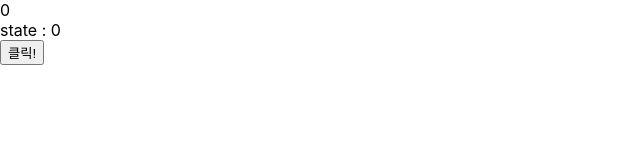
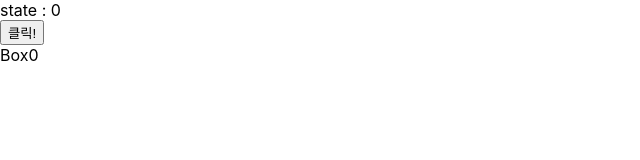
Before and after one commit to hhhyeon97/React, a React (Create React App) app: page / in a window 1280 px wide. Shown: the top 160 px of the page, without its empty margins (0-640 px from the left). Built offline with nearby package versions, Linux system fonts and the light colour scheme.

Commit message:
클래스컴포넌트

```diff
--- a/src/AppClass.js
+++ b/src/AppClass.js
@@ -1,9 +1,42 @@
 // 클래스 컴포넌트 기본 폼 불러오기 rcc
 
 import React, { Component } from 'react';
+import BoxClass from './component/BoxClass';
 
 export default class AppClass extends Component {
+  // 클래스 컴포넌트에서 state를 만드는 방식
+  // constructor : 생성자 / 컴포넌트가 실행될 때 호출이 되는 함수
+  // lifecycle 함수중 하나임 !
+  constructor(props) {
+    super(props);
+    // 클래스 컴포넌트에서는
+    // state라는 객체를 만들어 그 안에 원하는 state를 넣는 구조 !
+    this.state = {
+      counter2: 0,
+      num: 1,
+      value: 0,
+    };
+  }
+  // 클래스 컴포넌트에서는 한 번에 만들고 한 번에 업데이트 함
+  // 클래스 컴포넌트에서는 함수 만들 때 const 안 씀 !
+  increase = () => {
+    // this.setState : 클래스 컴포넌트에서 자동으로 제공하는 함수
+    // setState함수를 통해 값 변경
+    this.setState({
+      counter2: this.state.counter2 + 1,
+      value: this.state.value + 1,
+    });
+  };
+
   render() {
-    return <div></div>;
+    // 클래스 컴포넌트를 사용할 땐 this.state를 매번 사용해주어야 한다!
+    // 함수를 부르거나 state를 부를 땐 항상 this.을 붙이자!
+    return (
+      <div>
+        <div>state : {this.state.counter2}</div>
+        <button onClick={this.increase}>클릭!</button>
+        <BoxClass num={this.state.value} />
+      </div>
+    );
   }
 }
--- /dev/null
+++ b/src/component/BoxClass.js
@@ -0,0 +1,8 @@
+import React, { Component } from 'react';
+
+export default class BoxClass extends Component {
+  render() {
+    // 클래스 컴포넌트는 무조건 this. 붙여주자
+    return <div>Box{this.props.num}</div>;
+  }
+}
--- a/src/index.js
+++ b/src/index.js
@@ -1,14 +1,15 @@
 import React from 'react';
 import ReactDOM from 'react-dom/client';
 import './index.css';
-import App from './App';
+//import App from './App';
 import reportWebVitals from './reportWebVitals';
+import AppClass from './AppClass';
 
 const root = ReactDOM.createRoot(document.getElementById('root'));
 root.render(
   <React.StrictMode>
-    <App />
-  </React.StrictMode>
+    <AppClass />
+  </React.StrictMode>,
 );
 
 // If you want to start measuring performance in your app, pass a function
```
